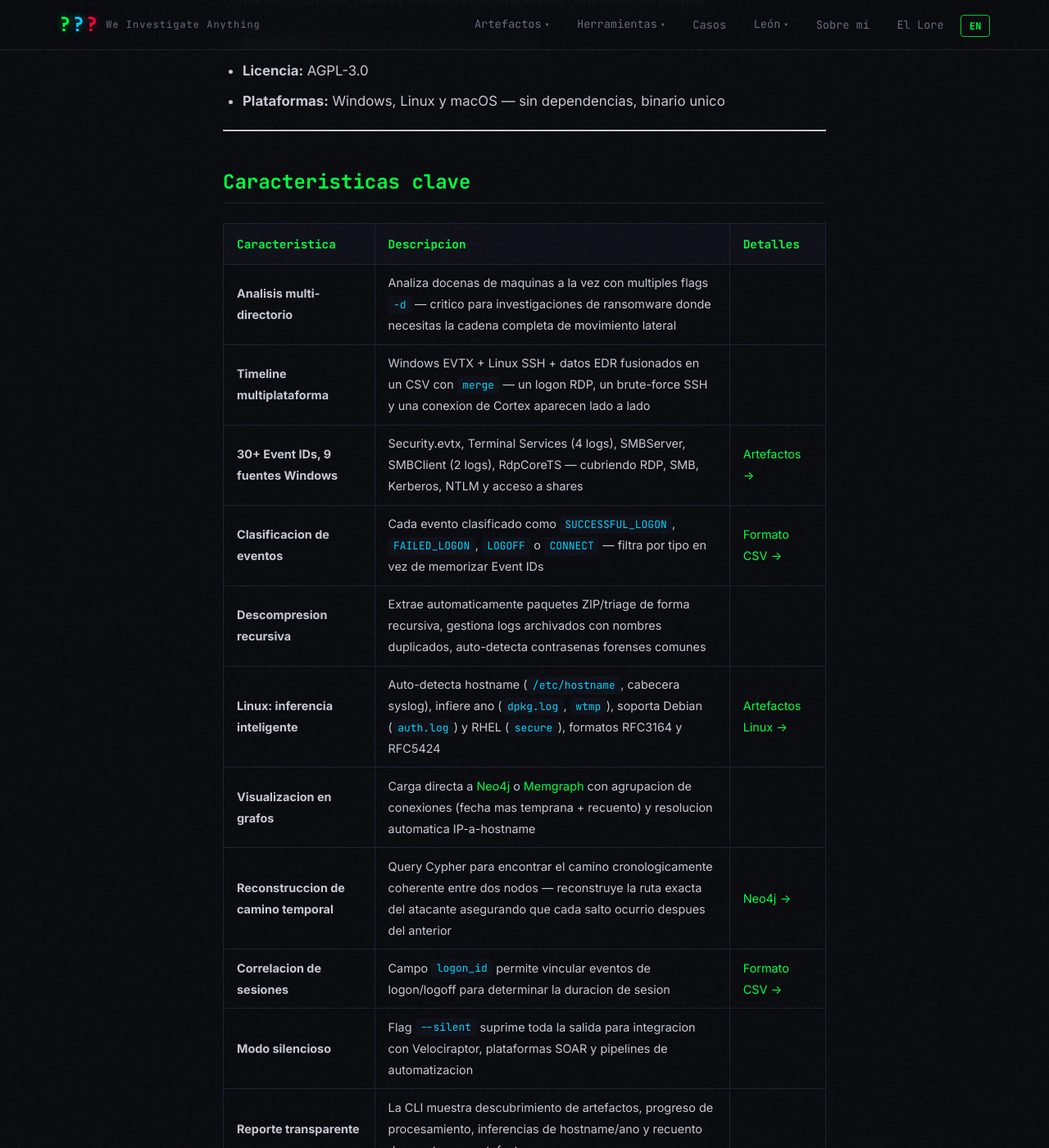
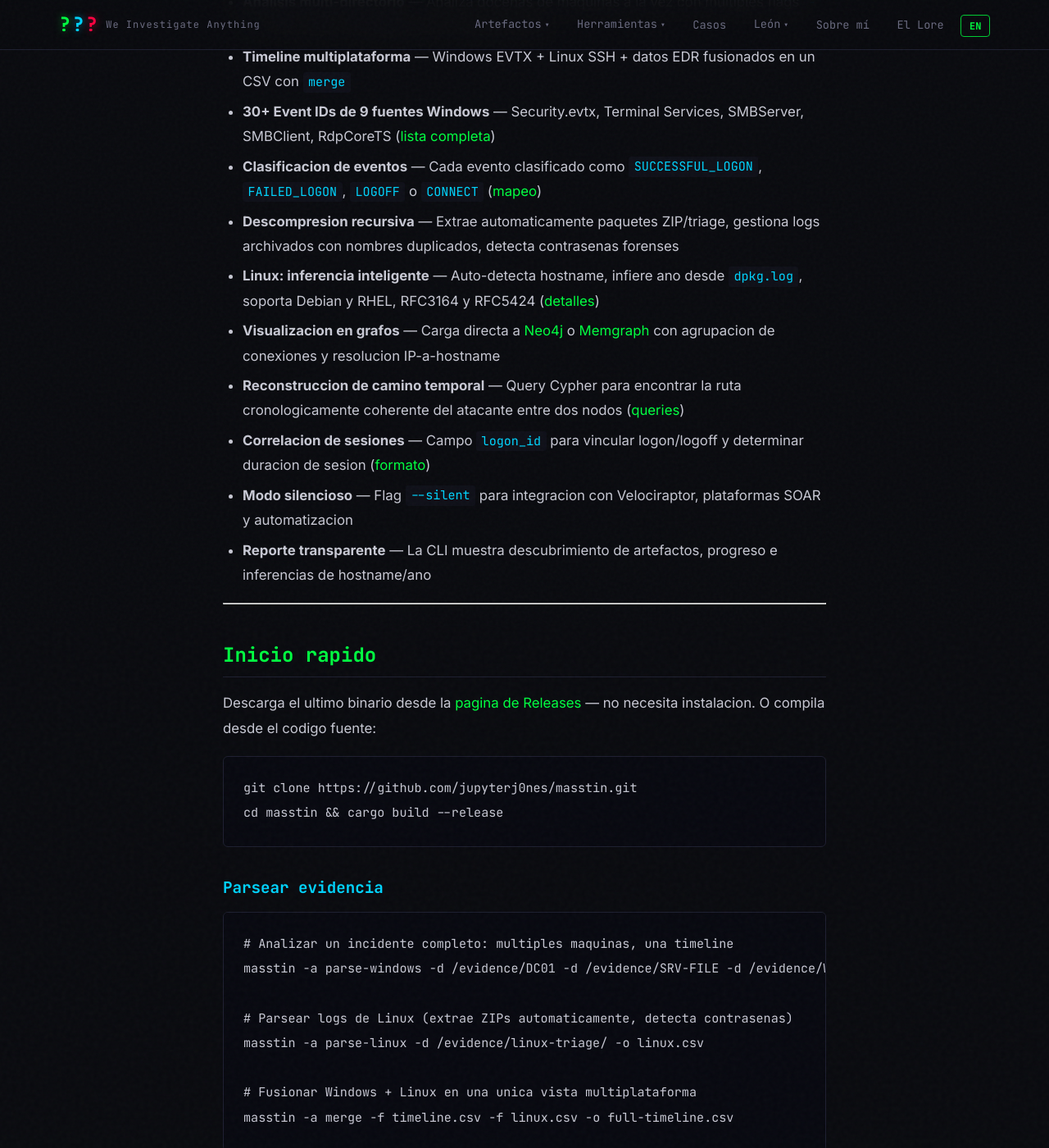
Before and after one commit to jupyterj0nes/jupyterj0nes.github.io, a Jekyll site: the page built from _posts/es/2026-04-06-masstin-lateral-movement-rust.md, in a window 1280 px wide and 1400 px high, scrolled down 1639 px. Shown: the whole window at 82% size. Built offline with Jekyll 4.4.1, drawn with Linux system fonts in a browser that asks for light colours; comment, search, counter and statistics services are not loaded; some of the changed text lies outside the part shown.

Commit message:
Rewrite masstin page: features as list, add Quick Start with usage flow
- Features as bullet list (not 3-column table that broke on mobile)
- Quick Start: install + parse + visualize + temporal query
- Three images: CLI output, Memgraph graph, temporal path
- Documentation index with links to all detailed articles
- 133 lines (balanced between concise and complete)

````diff
--- a/_posts/es/2026-04-06-masstin-lateral-movement-rust.md
+++ b/_posts/es/2026-04-06-masstin-lateral-movement-rust.md
@@ -14,15 +14,9 @@ comments: true
 
 ## El problema
 
-Un atacante ha comprometido tu red. Se ha movido lateralmente entre servidores Windows, maquinas Linux e infraestructura cloud. La evidencia esta dispersa: EVTX de 50 maquinas, logs de auth de una docena de servidores Linux, datos de red de tu EDR. Cada fuente tiene un formato diferente, timestamps diferentes, nombres de campos diferentes. Necesitas reconstruir el camino del atacante — cada salto, cada credencial utilizada, cada intento fallido — y lo necesitas **ya**.
+Un atacante ha comprometido tu red. Se ha movido lateralmente entre servidores Windows, maquinas Linux e infraestructura cloud. La evidencia esta dispersa: EVTX de 50 maquinas, logs de auth de una docena de servidores Linux, datos de red de tu EDR. Necesitas reconstruir el camino del atacante — cada salto, cada credencial, cada intento fallido — y lo necesitas **ya**.
 
-Masstin resuelve esto parseando **todas** estas fuentes y fusionandolas en una **unica timeline cronologica** donde un logon RDP de Windows, un brute-force SSH de Linux y una conexion de red del EDR aparecen lado a lado, en el mismo formato, listos para analisis o visualizacion en grafos.
-
----
-
-## Que es Masstin?
-
-Una herramienta DFIR escrita en **Rust** que parsea artefactos forenses de Windows, Linux y plataformas EDR, y unifica los datos de movimiento lateral en una unica timeline. Un comando, multiples fuentes de evidencia, una vision coherente del ataque.
+Masstin parsea **todas** estas fuentes y las fusiona en una **unica timeline cronologica** donde un logon RDP de Windows, un brute-force SSH de Linux y una conexion de red del EDR aparecen lado a lado, en el mismo formato, listos para analisis o visualizacion en grafos.
 
 - **Repositorio:** [github.com/jupyterj0nes/masstin](https://github.com/jupyterj0nes/masstin)
 - **Licencia:** AGPL-3.0
@@ -32,29 +26,68 @@ Una herramienta DFIR escrita en **Rust** que parsea artefactos forenses de Windo
 
 ## Caracteristicas clave
 
-| Caracteristica | Descripcion | Detalles |
-|----------------|-------------|----------|
-| **Analisis multi-directorio** | Analiza docenas de maquinas a la vez con multiples flags `-d` — critico para investigaciones de ransomware donde necesitas la cadena completa de movimiento lateral | |
-| **Timeline multiplataforma** | Windows EVTX + Linux SSH + datos EDR fusionados en un CSV con `merge` — un logon RDP, un brute-force SSH y una conexion de Cortex aparecen lado a lado | |
-| **30+ Event IDs, 9 fuentes Windows** | Security.evtx, Terminal Services (4 logs), SMBServer, SMBClient (2 logs), RdpCoreTS — cubriendo RDP, SMB, Kerberos, NTLM y acceso a shares | [Artefactos →](/es/artifacts/security-evtx-lateral-movement/) |
-| **Clasificacion de eventos** | Cada evento clasificado como `SUCCESSFUL_LOGON`, `FAILED_LOGON`, `LOGOFF` o `CONNECT` — filtra por tipo en vez de memorizar Event IDs | [Formato CSV →](/es/tools/masstin-csv-format/) |
-| **Descompresion recursiva** | Extrae automaticamente paquetes ZIP/triage de forma recursiva, gestiona logs archivados con nombres duplicados, auto-detecta contrasenas forenses comunes | |
-| **Linux: inferencia inteligente** | Auto-detecta hostname (`/etc/hostname`, cabecera syslog), infiere ano (`dpkg.log`, `wtmp`), soporta Debian (`auth.log`) y RHEL (`secure`), formatos RFC3164 y RFC5424 | [Artefactos Linux →](/es/artifacts/linux-forensic-artifacts/) |
-| **Visualizacion en grafos** | Carga directa a [Neo4j](/es/tools/neo4j-cypher-visualization/) o [Memgraph](/es/tools/memgraph-visualization/) con agrupacion de conexiones (fecha mas temprana + recuento) y resolucion automatica IP-a-hostname | |
-| **Reconstruccion de camino temporal** | Query Cypher para encontrar el camino cronologicamente coherente entre dos nodos — reconstruye la ruta exacta del atacante asegurando que cada salto ocurrio despues del anterior | [Neo4j →](/es/tools/neo4j-cypher-visualization/) |
-| **Correlacion de sesiones** | Campo `logon_id` permite vincular eventos de logon/logoff para determinar la duracion de sesion | [Formato CSV →](/es/tools/masstin-csv-format/) |
-| **Modo silencioso** | Flag `--silent` suprime toda la salida para integracion con Velociraptor, plataformas SOAR y pipelines de automatizacion | |
-| **Reporte transparente** | La CLI muestra descubrimiento de artefactos, progreso de procesamiento, inferencias de hostname/ano y recuento de eventos por artefacto | |
+- **Analisis multi-directorio** — Analiza docenas de maquinas a la vez con multiples flags `-d`, critico para investigaciones de ransomware
+- **Timeline multiplataforma** — Windows EVTX + Linux SSH + datos EDR fusionados en un CSV con `merge`
+- **30+ Event IDs de 9 fuentes Windows** — Security.evtx, Terminal Services, SMBServer, SMBClient, RdpCoreTS ([lista completa](/es/artifacts/security-evtx-lateral-movement/))
+- **Clasificacion de eventos** — Cada evento clasificado como `SUCCESSFUL_LOGON`, `FAILED_LOGON`, `LOGOFF` o `CONNECT` ([mapeo](/es/tools/masstin-csv-format/))
+- **Descompresion recursiva** — Extrae automaticamente paquetes ZIP/triage, gestiona logs archivados con nombres duplicados, detecta contrasenas forenses
+- **Linux: inferencia inteligente** — Auto-detecta hostname, infiere ano desde `dpkg.log`, soporta Debian y RHEL, RFC3164 y RFC5424 ([detalles](/es/artifacts/linux-forensic-artifacts/))
+- **Visualizacion en grafos** — Carga directa a [Neo4j](/es/tools/neo4j-cypher-visualization/) o [Memgraph](/es/tools/memgraph-visualization/) con agrupacion de conexiones y resolucion IP-a-hostname
+- **Reconstruccion de camino temporal** — Query Cypher para encontrar la ruta cronologicamente coherente del atacante entre dos nodos ([queries](/es/tools/neo4j-cypher-visualization/))
+- **Correlacion de sesiones** — Campo `logon_id` para vincular logon/logoff y determinar duracion de sesion ([formato](/es/tools/masstin-csv-format/))
+- **Modo silencioso** — Flag `--silent` para integracion con Velociraptor, plataformas SOAR y automatizacion
+- **Reporte transparente** — La CLI muestra descubrimiento de artefactos, progreso e inferencias de hostname/ano
+
+---
+
+## Inicio rapido
+
+Descarga el ultimo binario desde la [pagina de Releases](https://github.com/jupyterj0nes/masstin/releases) — no necesita instalacion. O compila desde el codigo fuente:
+
+```bash
+git clone https://github.com/jupyterj0nes/masstin.git
+cd masstin && cargo build --release
+```
+
+### Parsear evidencia
 
 ```bash
 # Analizar un incidente completo: multiples maquinas, una timeline
 masstin -a parse-windows -d /evidence/DC01 -d /evidence/SRV-FILE -d /evidence/WS-ADMIN -o timeline.csv
 
-# Multiplataforma: fusionar Windows + Linux en una sola vista
-masstin -a merge -f windows.csv -f linux.csv -o full-timeline.csv
+# Parsear logs de Linux (extrae ZIPs automaticamente, detecta contrasenas)
+masstin -a parse-linux -d /evidence/linux-triage/ -o linux.csv
+
+# Fusionar Windows + Linux en una unica vista multiplataforma
+masstin -a merge -f timeline.csv -f linux.csv -o full-timeline.csv
 ```
 
 ![Salida CLI de Masstin](/assets/images/masstin_cli_output.png){: style="display:block; margin: 1rem auto; max-width: 100%;" }
+
+### Visualizar en base de datos de grafos
+
+```bash
+# Cargar en Memgraph (sin autenticacion)
+masstin -a load-memgraph -f full-timeline.csv --database localhost:7687
+
+# Cargar en Neo4j
+masstin -a load-neo4j -f full-timeline.csv --database localhost:7687 --user neo4j
+```
+
+![Grafo de movimiento lateral en Memgraph Lab](/assets/images/memgraph_output1.png){: style="display:block; margin: 1rem auto; max-width: 100%;" }
+
+### Reconstruir el camino del atacante
+
+La query de camino temporal encuentra la ruta cronologicamente coherente entre dos nodos:
+
+```cypher
+MATCH path = (start:host {name:'10.10.1.50'})-[*]->(end:host {name:'SRV-BACKUP'})
+WHERE ALL(i IN range(0, size(relationships(path))-2)
+  WHERE localDateTime(relationships(path)[i].time) < localDateTime(relationships(path)[i+1].time))
+RETURN path ORDER BY length(path) LIMIT 5
+```
+
+![Camino temporal en Memgraph](/assets/images/memgraph_temporal_path.png){: style="display:block; margin: 1rem auto; max-width: 100%;" }
 
 ---
 
@@ -73,18 +106,7 @@ masstin -a merge -f windows.csv -f linux.csv -o full-timeline.csv
 
 ---
 
-## Inicio rapido
-
-Descarga el ultimo binario desde la [pagina de Releases](https://github.com/jupyterj0nes/masstin/releases) — no necesita instalacion. O compila desde el codigo fuente:
-
-```bash
-git clone https://github.com/jupyterj0nes/masstin.git
-cd masstin && cargo build --release
-```
-
----
-
-## Indice de documentacion
+## Documentacion
 
 ### Artefactos
 
@@ -93,16 +115,15 @@ cd masstin && cargo build --release
 | Security.evtx (30+ Event IDs) | [Security.evtx y movimiento lateral](/es/artifacts/security-evtx-lateral-movement/) |
 | Terminal Services EVTX | [Terminal Services EVTX](/es/artifacts/terminal-services-evtx/) |
 | SMB EVTX | [Eventos SMB en EVTX](/es/artifacts/smb-evtx-events/) |
-| Logs de Linux (auth.log, secure, utmp/wtmp) | [Artefactos forenses de Linux](/es/artifacts/linux-forensic-artifacts/) |
+| Logs de Linux | [Artefactos forenses de Linux](/es/artifacts/linux-forensic-artifacts/) |
 | Winlogbeat JSON | [Winlogbeat: artefactos en JSON](/es/artifacts/winlogbeat-elastic-artifacts/) |
 | Cortex XDR | [Cortex XDR: artefactos forenses](/es/artifacts/cortex-xdr-artifacts/) |
-| Windows Prefetch | [Windows Prefetch](/es/artifacts/windows-prefetch-forensics/) |
 
 ### Formato de salida
 
 | Tema | Articulo |
 |------|----------|
-| 14 columnas CSV, event_type, mapeo Event ID, logon_id, detail | [Formato CSV y Clasificacion de Eventos](/es/tools/masstin-csv-format/) |
+| Columnas CSV, event_type, mapeo Event ID, logon_id, detail | [Formato CSV y Clasificacion de Eventos](/es/tools/masstin-csv-format/) |
 
 ### Bases de datos graficas
 
````
Also changed, not shown: _posts/en/2026-04-06-masstin-lateral-movement-rust.md (+59 -38 lines).
